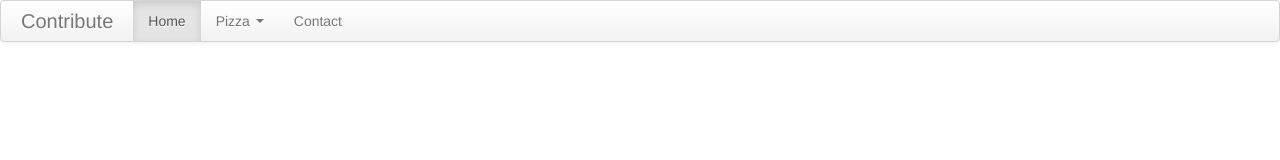
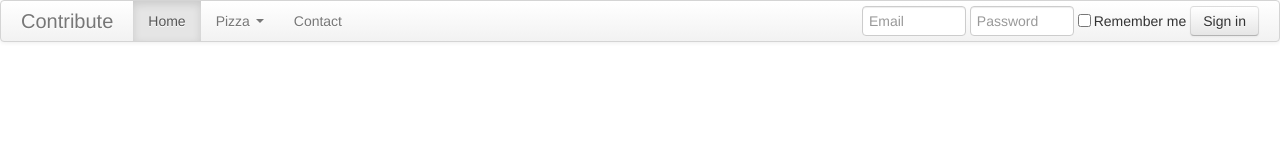
Before and after one commit to joske1/frus-homework1-tb, a plain HTML site: page index.html in a window 1280 px wide. Drawn offline with nearby package versions, Linux system fonts and the light colour scheme.

Commit message:
added right part of navbar

```diff
--- a/index.html
+++ b/index.html
@@ -33,6 +33,14 @@
     			</li>
     			<li><a href="#">Contact</a></li>
     		</ul>
+    		<form class="form-inline navbar-form pull-right">
+				<input type="text" class="input-small" placeholder="Email">
+				<input type="password" class="input-small" placeholder="Password">
+				<label class="checkbox">
+					<input type="checkbox"> Remember me
+				</label>
+				<button type="submit" class="btn">Sign in</button>
+			</form>
 		</div>
     </div>
 
```
